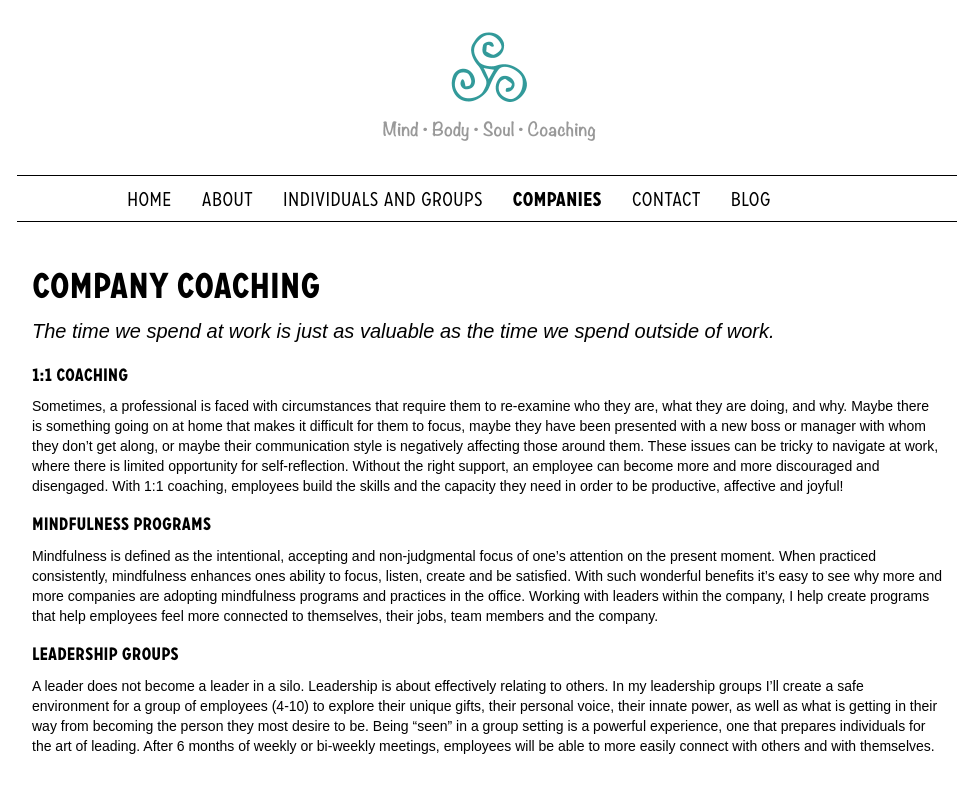
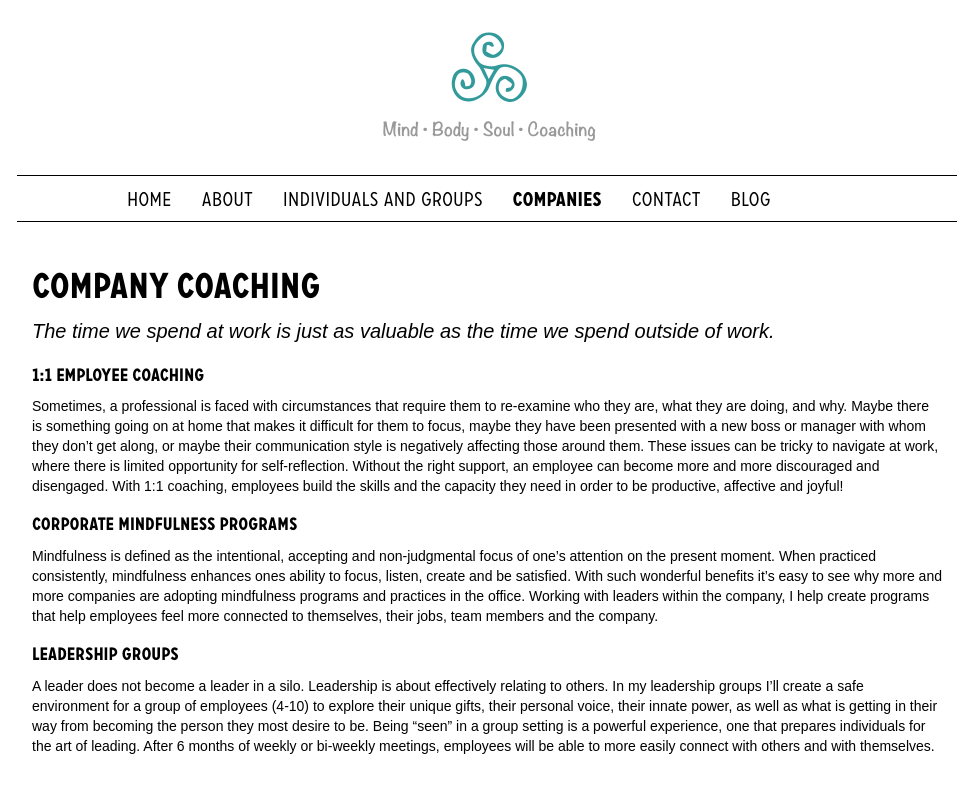
Before and after one commit to kylemaclaren/jessiecurtner, a Jekyll site: the page built from companies.md, in a window 1280 px wide. Shown: the top 793 px of the page, without its empty margins (153-1126 px from the left). Built offline with Jekyll 4.4.1, drawn with Linux system fonts in a browser that asks for light colours; nearby versions of some CDN libraries.

Commit message:
Minor changes

```diff
--- a/companies.md
+++ b/companies.md
@@ -6,11 +6,11 @@ permalink: /companies/
 
 ### The time we spend at work is just as valuable as the time we spend outside of work.
 
-#### 1:1 Coaching
+#### 1:1 Employee Coaching
 
 Sometimes, a professional is faced with circumstances that require them to re-examine who they are, what they are doing, and why. Maybe there is something going on at home that makes it difficult for them to focus, maybe they have been presented with a new boss or manager with whom they don't get along, or maybe their communication style is negatively affecting those around them. These issues can be tricky to navigate at work, where there is limited opportunity for self-reflection. Without the right support, an employee can become more and more discouraged and disengaged. With 1:1 coaching, employees build the skills and the capacity they need in order to be productive, affective and joyful!
 
-#### Mindfulness Programs
+#### Corporate Mindfulness Programs
 
 Mindfulness is defined as the intentional, accepting and non-judgmental focus of one's attention on the present moment. When practiced consistently, mindfulness enhances ones ability to focus, listen, create and be satisfied. With such wonderful benefits it's easy to see why more and more companies are adopting mindfulness programs and practices in the office. Working with leaders within the company, I help create programs that help employees feel more connected to themselves, their jobs, team members and the company.
 
```
Also changed, not shown: individuals.md (+1 -1 lines).
